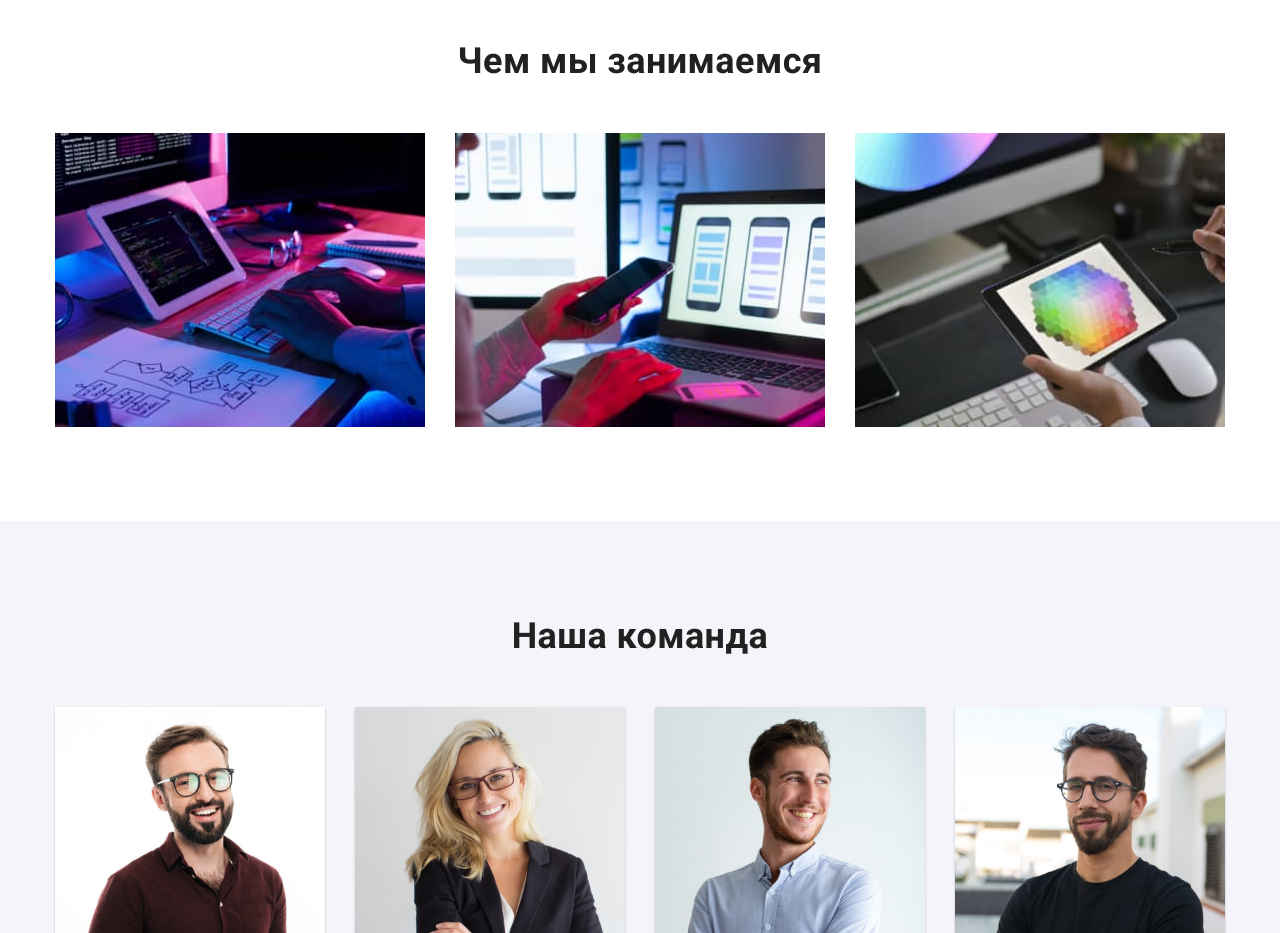
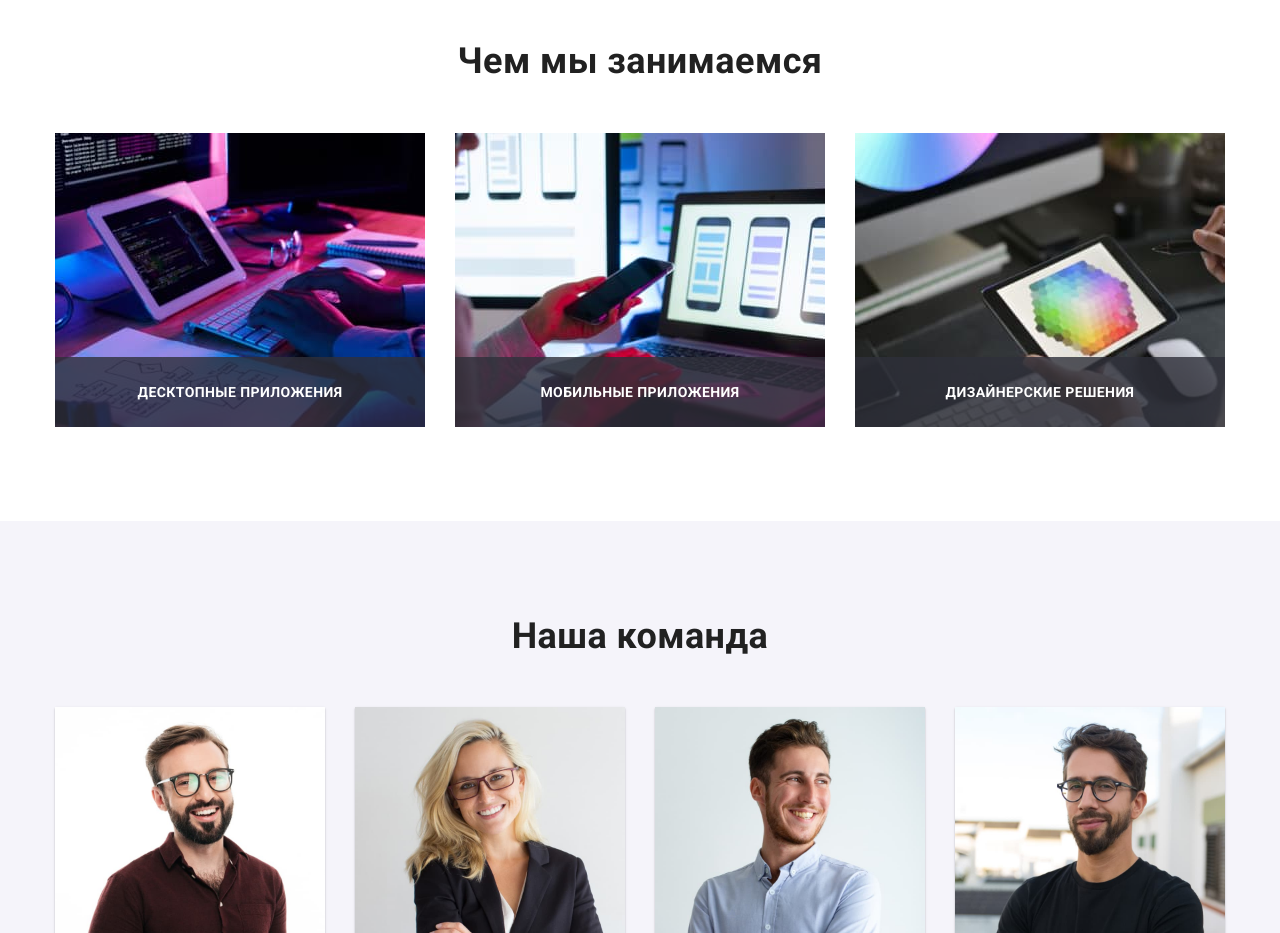
Before and after one commit to Annaivv/goit-markup-hw-05, a plain HTML site: page index.html in a window 1280 px wide. Shown: the part 1080-2013 px from the top of the page. Drawn offline with nearby package versions, Linux system fonts and the light colour scheme.

Commit message:
examples-list labels added

```diff
--- a/css/styles.css
+++ b/css/styles.css
@@ -305,6 +305,26 @@ body {
     margin-right: var(--typical-margin);
 }
 
+.examples-list .thumb {
+    position: relative;
+}
+
+.examples-list .label {
+    position: absolute;
+    width: 100%;
+    height: 70px;
+    left: 0;
+    bottom: 0;
+    padding: 27px 0;
+    background: rgba(47, 48, 58, 0.8);
+    color: #FFFFFF;
+
+    font-weight: 700;
+    line-height: 16px;
+    text-align: center;
+    text-transform: uppercase;
+}
+
 /* Team */
 .team {
     background-color: var(--secondary-bg-color);
--- a/index.html
+++ b/index.html
@@ -96,9 +96,24 @@
             <div class="container">
                 <h2 class="section-title title">Чем мы занимаемся</h2>
                 <ul class="examples-list">
-                    <li class="item"><img src="./images/what-we-do-1.jpg" alt="Человек печатает на клавиатуре" width="370"></li>
-                    <li class="item"><img src="./images/what-we-do-2.jpg" alt="Человек за ноутбуком с телефоном" width="370"></li>
-                    <li class="item"><img src="./images/what-we-do-3.jpg" alt="Планшет с изображением мозаики" width="370"></li>
+                    <li class="item">
+                        <div class="thumb">
+                            <img src="./images/what-we-do-1.jpg" alt="Человек печатает на клавиатуре" width="370">
+                            <p class="label">Десктопные приложения</p>
+                        </div>
+                    </li>
+                    <li class="item">
+                        <div class="thumb">
+                            <img src="./images/what-we-do-2.jpg" alt="Человек за ноутбуком с телефоном" width="370">
+                            <p class="label">Мобильные приложения</p>
+                        </div>
+                    </li>
+                    <li class="item">
+                        <div class="thumb">
+                            <img src="./images/what-we-do-3.jpg" alt="Планшет с изображением мозаики" width="370">
+                            <p class="label">Дизайнерские решения</p>
+                        </div>
+                    </li>
                 </ul>
             </div>
         </section>
```
